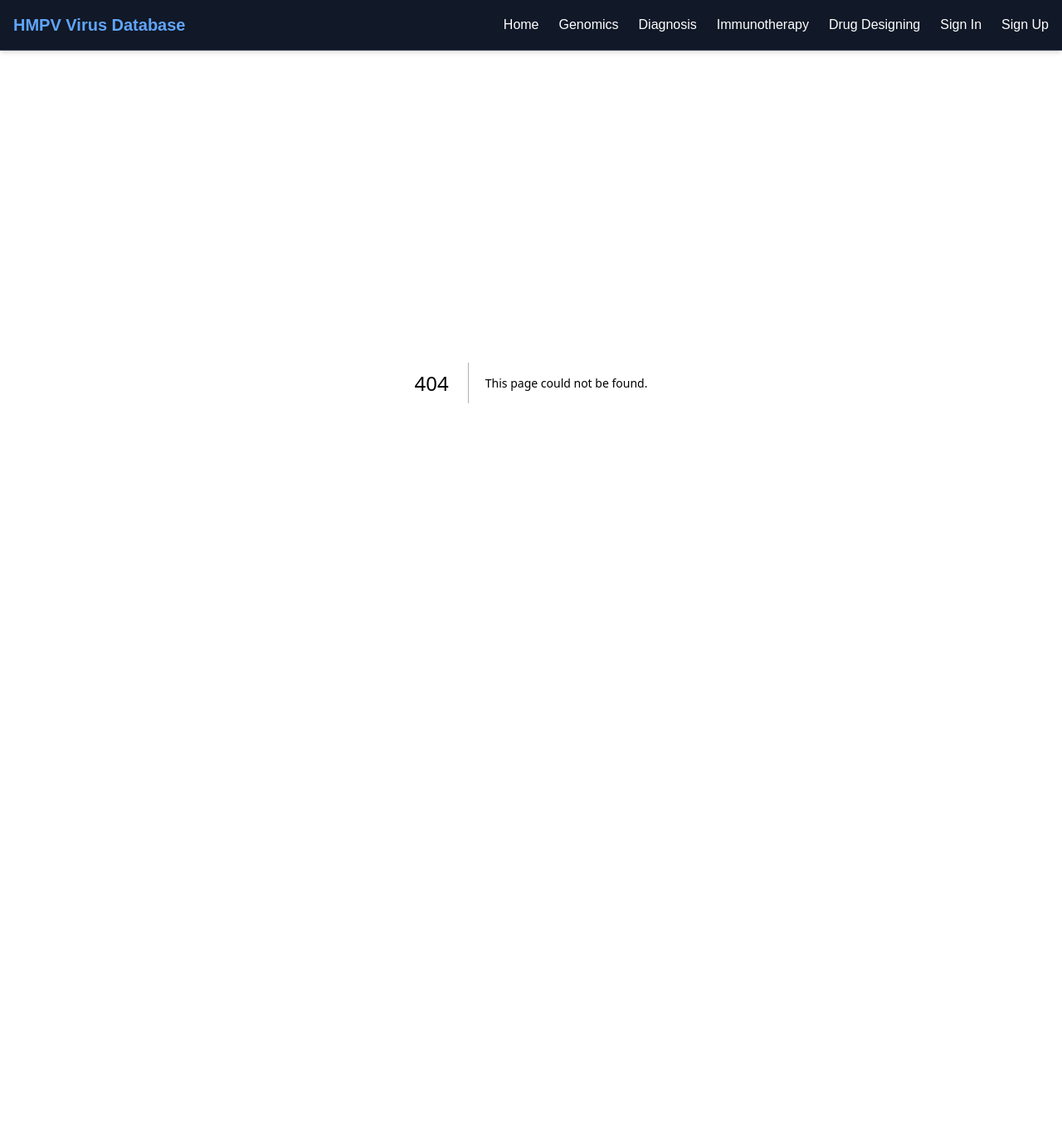
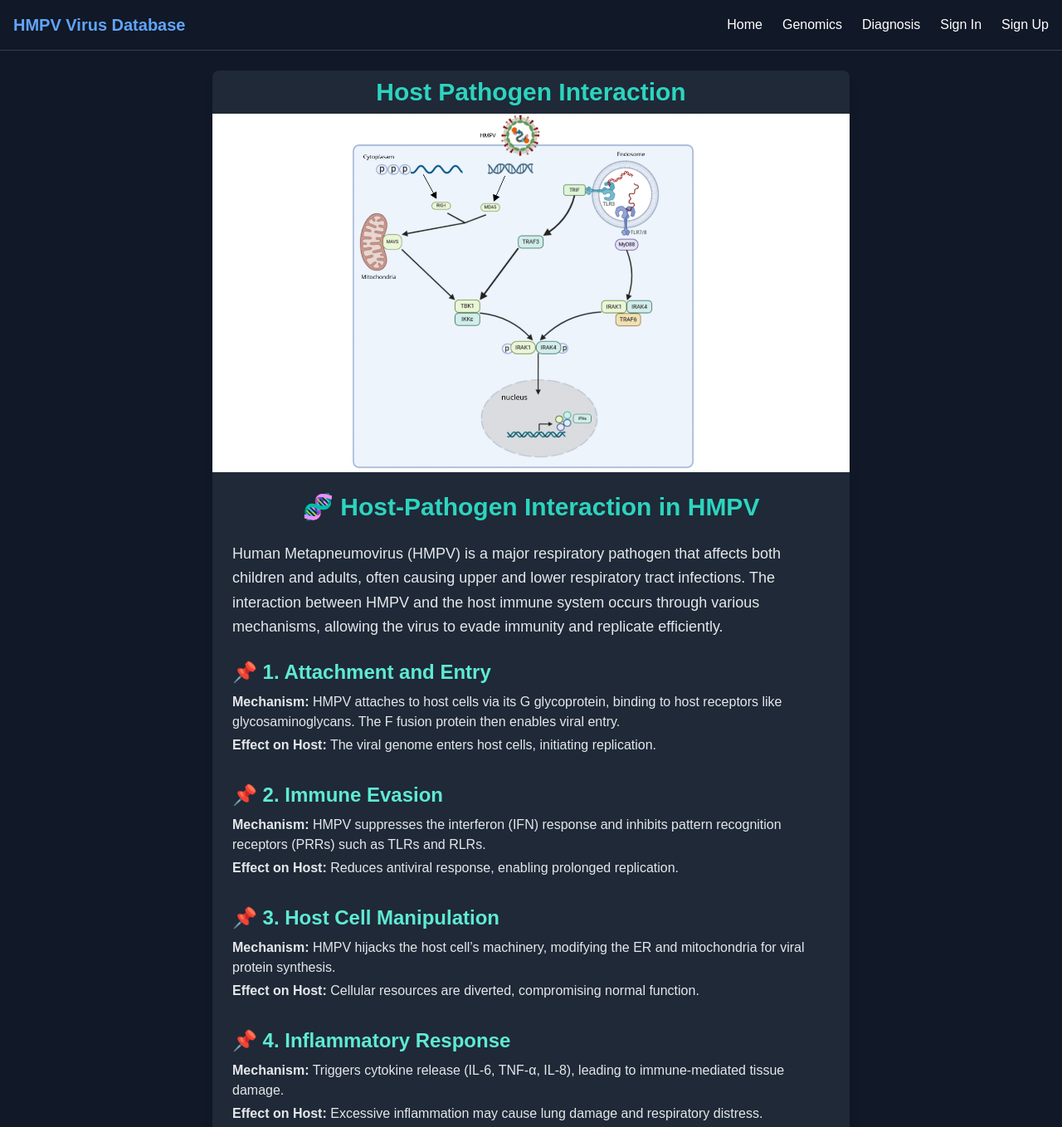
Before and after one commit to RaghavRanjeet/HMPV, a Next.js app in the folder mini_project/: page /host in a window 1280 px wide. Before the commit this address had no page. Shown: the top 1358 px of the page at 83% size. Before the commit the page ends 861 px from the top, so only its background shows below. Built offline with nearby package versions, Linux system fonts and the light colour scheme.

Commit message:
Add Host-Pathogen Interaction page and update navigation links

```diff
--- a/mini_project/src/app/Home/page.jsx
+++ b/mini_project/src/app/Home/page.jsx
@@ -77,7 +77,7 @@ const Homepage = () => {
             <ul className="list-disc pl-5">
               <li><Link href="/genomics" className="text-blue-400 hover:underline">Genomics</Link></li>
               <li><Link href="/proteomics" className="text-blue-400 hover:underline">Proteomics</Link></li>
-              <li><Link href="/immunotherapy" className="text-blue-400 hover:underline">Immunotherapy</Link></li>
+              <li><Link href="/host" className="text-blue-400 hover:underline">Host-Pathogen-Interaction</Link></li>
               <li><Link href="/peptide-therapeutics" className="text-blue-400 hover:underline">Peptide-Based Therapeutics</Link></li>
               <li><Link href="/epitope" className="text-blue-400 hover:underline">Epitope </Link></li>
             </ul>
--- /dev/null
+++ b/mini_project/src/app/host/page.jsx
@@ -0,0 +1,96 @@
+import Image from 'next/image';
+
+export default function HMPVHostInteraction() {
+    return (
+        <div className="container mx-auto p-6 bg-gray-900 text-gray-200 min-h-screen">
+            <div className="max-w-3xl mx-auto bg-gray-800 shadow-lg rounded-lg overflow-hidden">
+            <h1 className="text-3xl font-extrabold text-center text-teal-400 my-2" >Host Pathogen Interaction</h1>
+                <Image
+                    src="/Host.jpg"
+                    alt="Host-Pathogen Interaction"
+                    width={800}
+                    height={400}
+                    className="w-full object-cover"
+                />
+                <div className="p-6">
+                    <h1 className="text-3xl font-extrabold text-center text-teal-400 mb-6">
+                        🧬 Host-Pathogen Interaction in HMPV
+                    </h1>
+                    <p className="text-lg leading-relaxed mb-6">
+                        Human Metapneumovirus (HMPV) is a major respiratory pathogen that affects both children and adults, often causing upper and lower respiratory tract infections.
+                        The interaction between HMPV and the host immune system occurs through various mechanisms, allowing the virus to evade immunity and replicate efficiently.
+                    </p>
+                    <div className="space-y-8">
+                        <div>
+                            <h2 className="text-2xl font-semibold text-teal-300">📌 1. Attachment and Entry</h2>
+                            <p className="mt-2"><strong>Mechanism:</strong> HMPV attaches to host cells via its G glycoprotein, binding to host receptors like glycosaminoglycans. The F fusion protein then enables viral entry.</p>
+                            <p className="mt-1"><strong>Effect on Host:</strong> The viral genome enters host cells, initiating replication.</p>
+                        </div>
+                        <div>
+                            <h2 className="text-2xl font-semibold text-teal-300">📌 2. Immune Evasion</h2>
+                            <p className="mt-2"><strong>Mechanism:</strong> HMPV suppresses the interferon (IFN) response and inhibits pattern recognition receptors (PRRs) such as TLRs and RLRs.</p>
+                            <p className="mt-1"><strong>Effect on Host:</strong> Reduces antiviral response, enabling prolonged replication.</p>
+                        </div>
+                        <div>
+                            <h2 className="text-2xl font-semibold text-teal-300">📌 3. Host Cell Manipulation</h2>
+                            <p className="mt-2"><strong>Mechanism:</strong> HMPV hijacks the host cell’s machinery, modifying the ER and mitochondria for viral protein synthesis.</p>
+                            <p className="mt-1"><strong>Effect on Host:</strong> Cellular resources are diverted, compromising normal function.</p>
+                        </div>
+                        <div>
+                            <h2 className="text-2xl font-semibold text-teal-300">📌 4. Inflammatory Response</h2>
+                            <p className="mt-2"><strong>Mechanism:</strong> Triggers cytokine release (IL-6, TNF-α, IL-8), leading to immune-mediated tissue damage.</p>
+                            <p className="mt-1"><strong>Effect on Host:</strong> Excessive inflammation may cause lung damage and respiratory distress.</p>
+                        </div>
+                        <div>
+                            <h2 className="text-2xl font-semibold text-teal-300">📌 5. Apoptosis and Autophagy Regulation</h2>
+                            <p className="mt-2"><strong>Mechanism:</strong> HMPV modulates apoptosis and autophagy to delay cell death.</p>
+                            <p className="mt-1"><strong>Effect on Host:</strong> Ensures viral persistence and spread.</p>
+                        </div>
+                        <div>
+                            <h2 className="text-2xl font-semibold text-teal-300">📌 6. Cellular Stress and Mitochondrial Involvement</h2>
+                            <p className="mt-2"><strong>Mechanism:</strong> Induces mitochondrial stress, increasing ROS generation and inflammation.</p>
+                            <p className="mt-1"><strong>Effect on Host:</strong> Amplifies tissue damage and disease severity.</p>
+                        </div>
+                    </div>
+                    <div className="mt-8 border-t border-gray-700 pt-6">
+                        <h2 className="text-2xl font-bold text-teal-400 mb-4">📊 Summary of Host-Pathogen Interaction Mechanisms</h2>
+                        <table className="w-full border-collapse border border-gray-700 text-center">
+                            <thead>
+                                <tr className="bg-teal-500 text-gray-900">
+                                    <th className="border border-gray-700 px-4 py-2">Mechanism</th>
+                                    <th className="border border-gray-700 px-4 py-2">Effect on Host</th>
+                                </tr>
+                            </thead>
+                            <tbody>
+                                <tr className="bg-gray-800">
+                                    <td className="border border-gray-700 px-4 py-2">Attachment and Entry</td>
+                                    <td className="border border-gray-700 px-4 py-2">Allows viral genome entry</td>
+                                </tr>
+                                <tr className="bg-gray-700">
+                                    <td className="border border-gray-700 px-4 py-2">Immune Evasion</td>
+                                    <td className="border border-gray-700 px-4 py-2">Suppresses immune response</td>
+                                </tr>
+                                <tr className="bg-gray-800">
+                                    <td className="border border-gray-700 px-4 py-2">Host Cell Manipulation</td>
+                                    <td className="border border-gray-700 px-4 py-2">Promotes viral replication</td>
+                                </tr>
+                                <tr className="bg-gray-700">
+                                    <td className="border border-gray-700 px-4 py-2">Inflammatory Response</td>
+                                    <td className="border border-gray-700 px-4 py-2">Leads to tissue damage</td>
+                                </tr>
+                                <tr className="bg-gray-800">
+                                    <td className="border border-gray-700 px-4 py-2">Apoptosis Regulation</td>
+                                    <td className="border border-gray-700 px-4 py-2">Prolongs host cell survival</td>
+                                </tr>
+                                <tr className="bg-gray-700">
+                                    <td className="border border-gray-700 px-4 py-2">Mitochondrial Stress</td>
+                                    <td className="border border-gray-700 px-4 py-2">Increases inflammation</td>
+                                </tr>
+                            </tbody>
+                        </table>
+                    </div>
+                </div>
+            </div>
+        </div>
+    );
+}
--- a/mini_project/src/app/navbar/page.jsx
+++ b/mini_project/src/app/navbar/page.jsx
@@ -24,16 +24,7 @@ export default function Navbar() {
                 Diagnosis
               </Link>
             </li>
-            <li className="nav-item">
-              <Link href="/immunotherapy" className="hover:text-blue-400">
-                Immunotherapy
-              </Link>
-            </li>
-            <li className="nav-item">
-              <Link href="/drug" className="hover:text-blue-400">
-                Drug Designing
-              </Link>
-            </li>
+
             <li className="nav-item">
               <Link href="/SignIn" className="hover:text-blue-400">
                 Sign In
```
Also changed, not shown: mini_project/public/Host.jpg (added).
